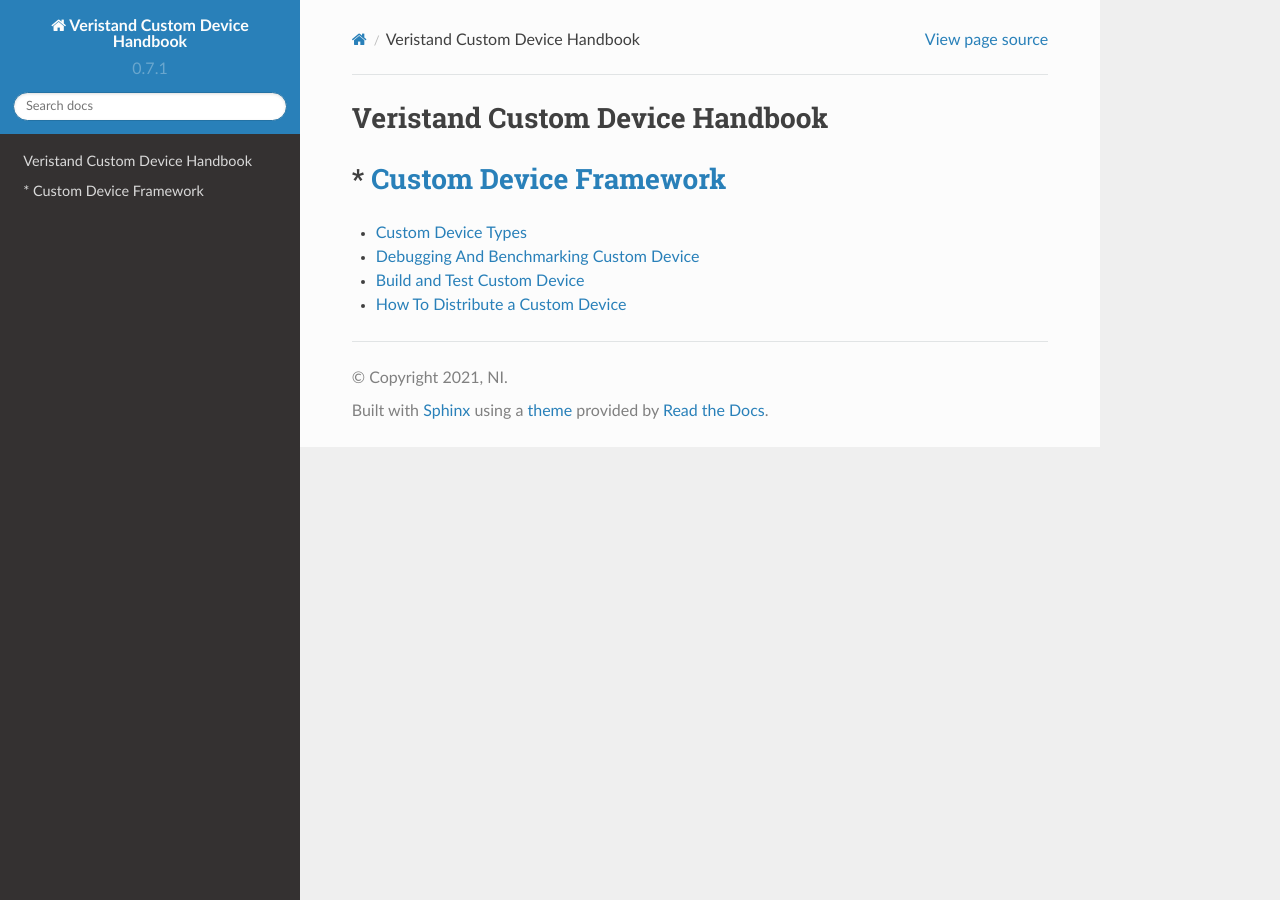
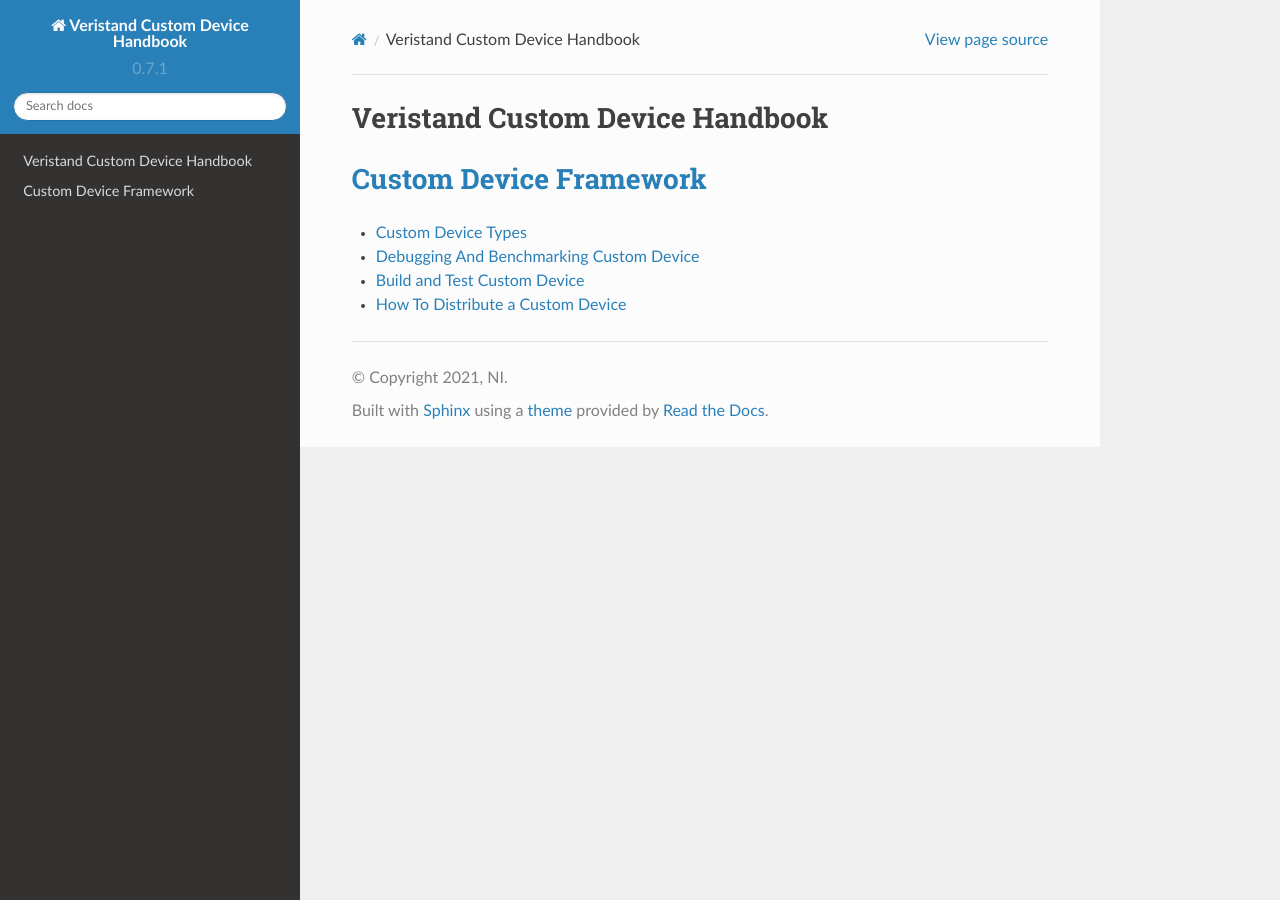
Before and after one commit to ni/niveristand-custom-device-handbook, a Sphinx documentation site: the page built from docs/index.md, in a window 1280 px wide. Built offline with Sphinx 7.4.7 and the Read the Docs theme 2.0.0, drawn with Linux system fonts in a browser that asks for light colours.

Commit message:
commit 20

```diff
--- a/docs/index.md
+++ b/docs/index.md
@@ -3,7 +3,7 @@
 ## Veristand Custom Device Handbook
 
 
-## * [Custom Device Framework](Custom_Device_Framework.md)
+## [Custom Device Framework](Custom_Device_Framework.md)
 
 * [Custom Device Types](Custom_Device_Types.md)
 
```
